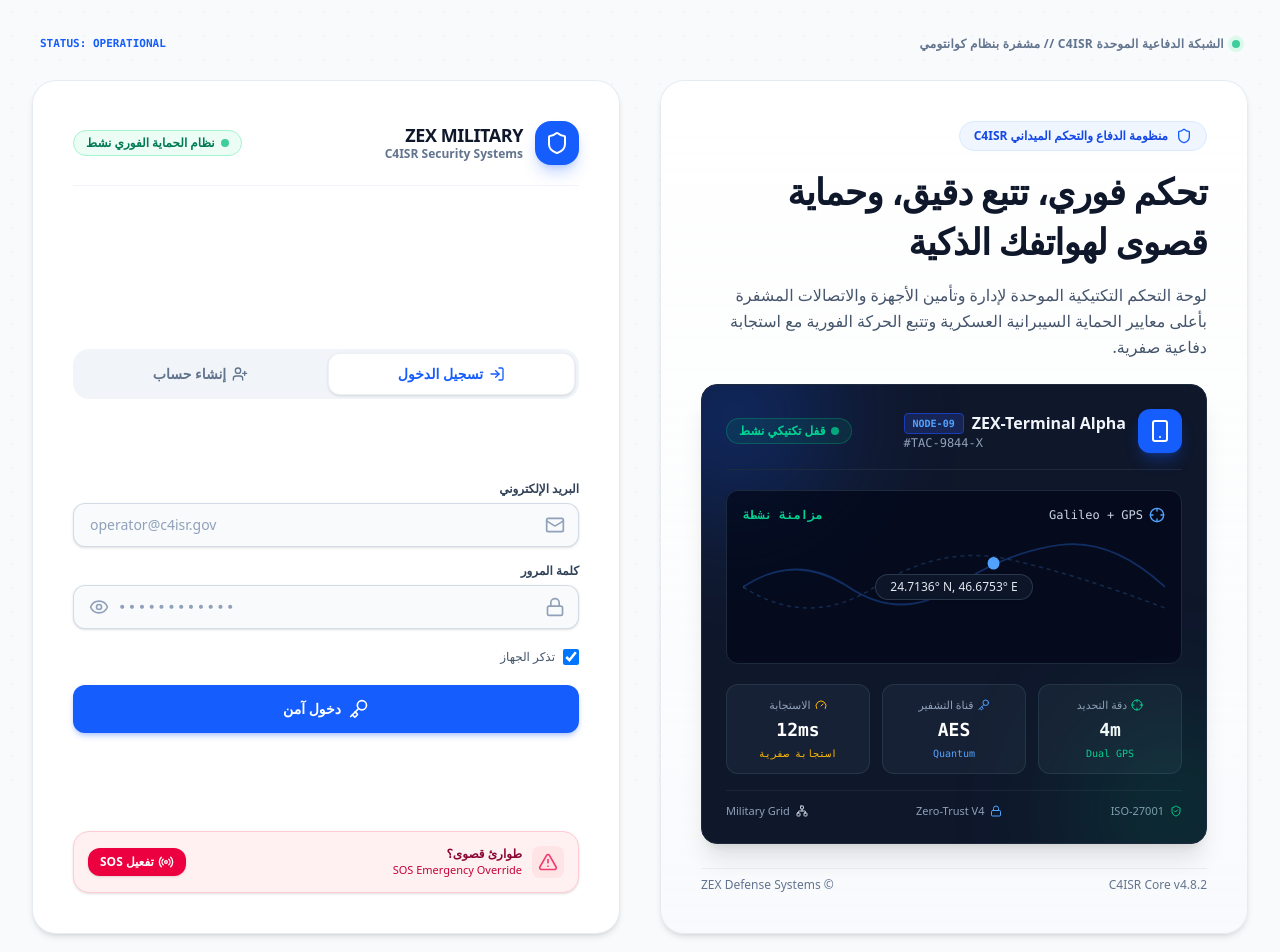
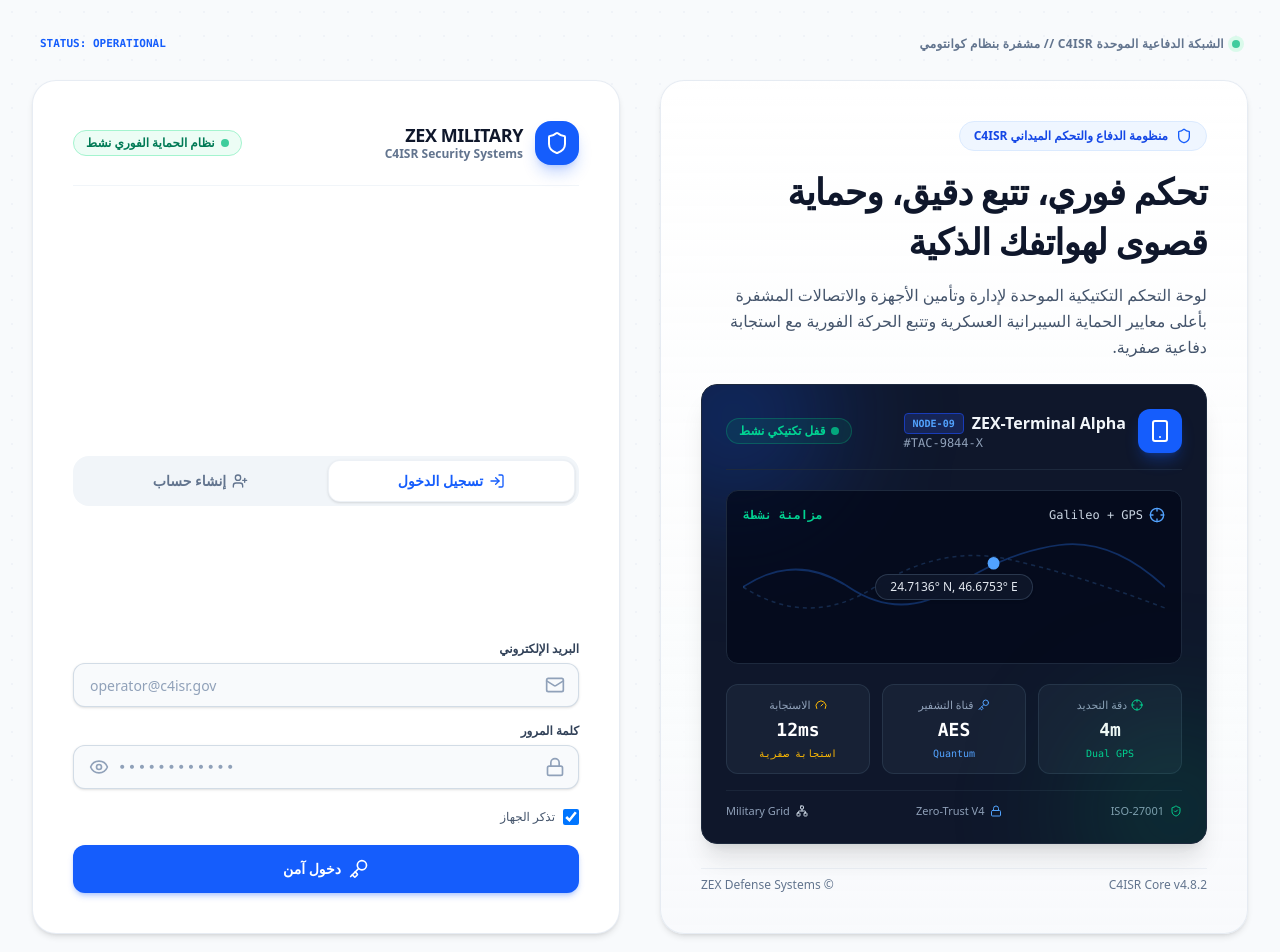
Before and after one commit to Abo7tab/zex-front, a Next.js app: page /login in a window 1280 px wide. Shown: the top 952 px of the page. Built offline with nearby package versions, Linux system fonts and the light colour scheme.

Commit message:
fix(auth): remove unauthenticated SOS button from login page

```diff
--- a/src/app/login/page.tsx
+++ b/src/app/login/page.tsx
@@ -396,21 +396,6 @@ export default function LoginPage() {
             </button>
           </form>
 
-          <div className="rounded-2xl p-3.5 bg-rose-50 border border-rose-200 text-rose-900 shadow-sm flex flex-row items-center justify-between gap-3 mt-4">
-            <div className="flex flex-row items-center gap-2.5">
-              <div className="w-8 h-8 rounded-lg bg-rose-100 text-rose-600 flex items-center justify-center flex-shrink-0">
-                <AlertTriangle className="w-5 h-5 animate-pulse" />
-              </div>
-              <div className="flex flex-col">
-                <span className="font-bold text-xs text-rose-900">طوارئ قصوى؟</span>
-                <span className="text-[11px] text-rose-700">SOS Emergency Override</span>
-              </div>
-            </div>
-            <button type="button" onClick={() => alert('تم إرسال نداء الاستغاثة بنجاح لكافة الوحدات!')} className="px-3 py-1.5 bg-rose-600 hover:bg-rose-700 active:bg-rose-800 text-white rounded-xl text-xs font-bold transition-all shadow-sm flex flex-row items-center gap-1 flex-shrink-0">
-              <Radio className="w-4 h-4" />
-              <span>تفعيل SOS</span>
-            </button>
-          </div>
         </section>
       </main>
     </div>
```
